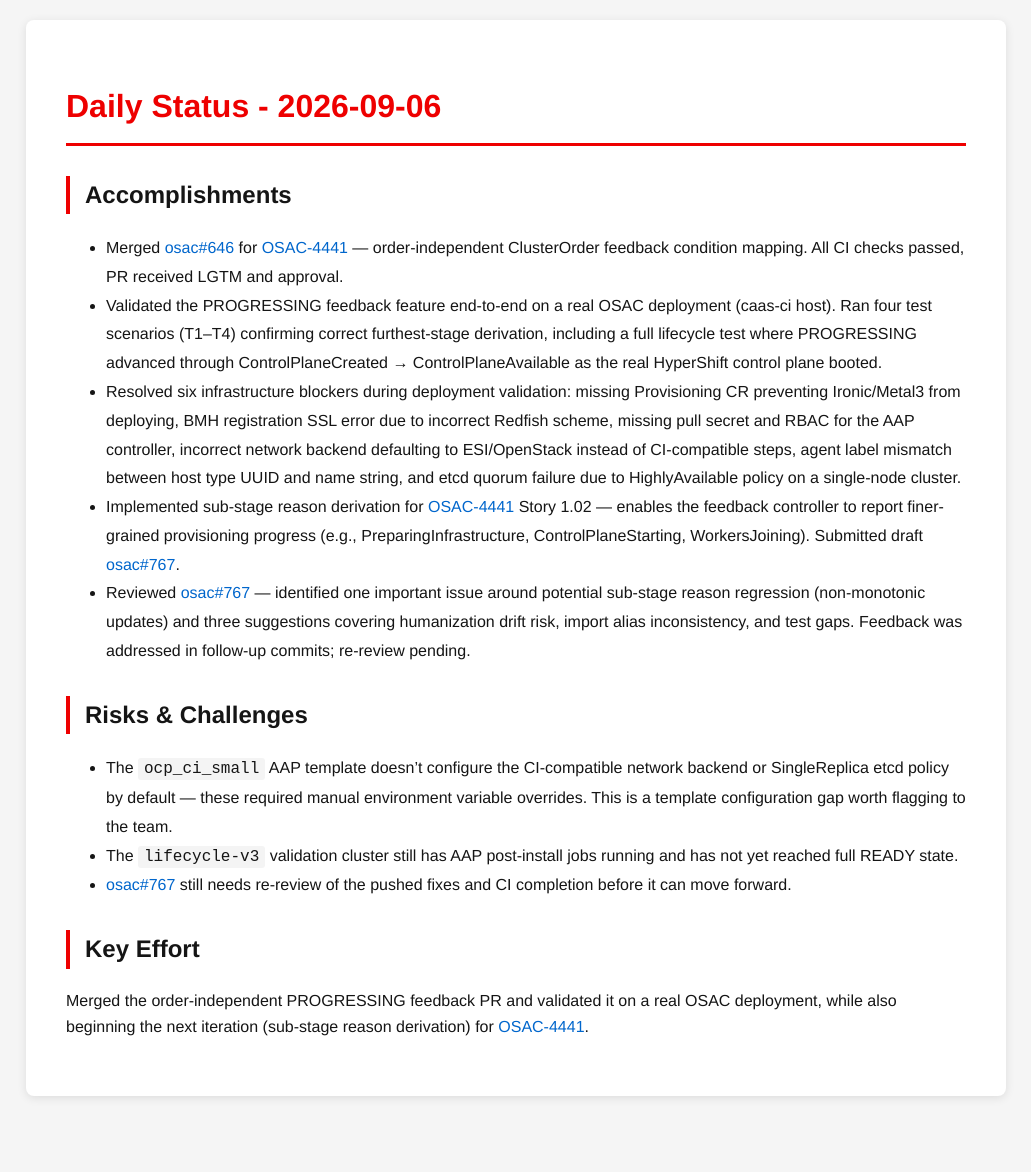
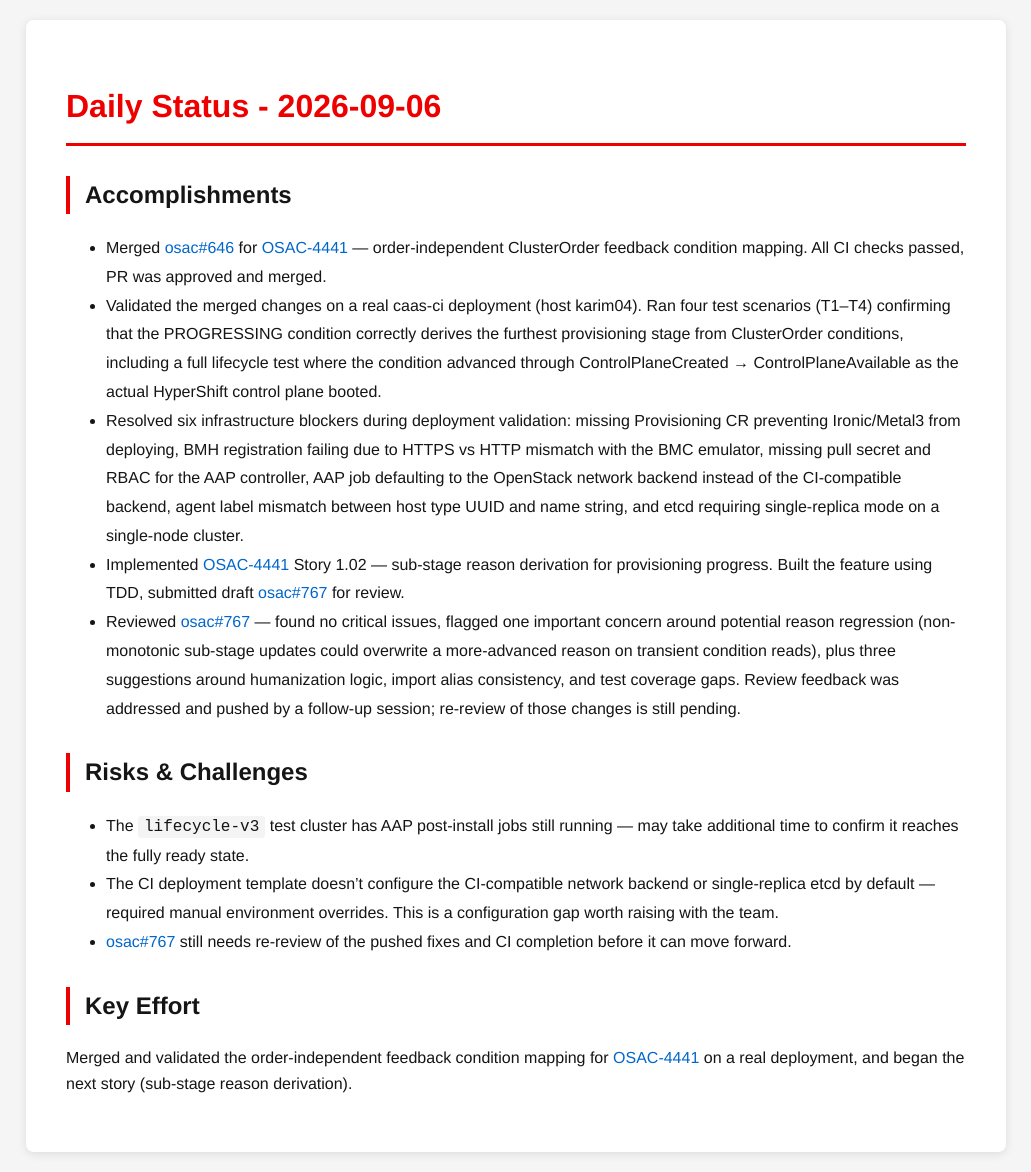
Before and after one commit to tzvatot/daily-status, a Jekyll site: the page built from 2026-09-06.md, in a window 1280 px wide. Shown: the whole page, without its empty margins (124-1155 px from the left). Built offline with Jekyll 4.4.1, drawn with Linux system fonts in a browser that asks for light colours; before the commit the page ends 1116 px from its top, so only the background shows below that.

Commit message:
Daily status update - 2026-09-06

```diff
--- a/2026-09-06.md
+++ b/2026-09-06.md
@@ -7,16 +7,19 @@
 # Daily Status - 2026-09-06
 
 ## Accomplishments
-- Merged [osac#646](https://github.com/osac-project/osac/pull/646) for [OSAC-4441](https://redhat.atlassian.net/browse/OSAC-4441) — order-independent ClusterOrder feedback condition mapping. All CI checks passed, PR received LGTM and approval.
-- Validated the PROGRESSING feedback feature end-to-end on a real OSAC deployment (caas-ci host). Ran four test scenarios (T1–T4) confirming correct furthest-stage derivation, including a full lifecycle test where PROGRESSING advanced through ControlPlaneCreated → ControlPlaneAvailable as the real HyperShift control plane booted.
-- Resolved six infrastructure blockers during deployment validation: missing Provisioning CR preventing Ironic/Metal3 from deploying, BMH registration SSL error due to incorrect Redfish scheme, missing pull secret and RBAC for the AAP controller, incorrect network backend defaulting to ESI/OpenStack instead of CI-compatible steps, agent label mismatch between host type UUID and name string, and etcd quorum failure due to HighlyAvailable policy on a single-node cluster.
-- Implemented sub-stage reason derivation for [OSAC-4441](https://redhat.atlassian.net/browse/OSAC-4441) Story 1.02 — enables the feedback controller to report finer-grained provisioning progress (e.g., PreparingInfrastructure, ControlPlaneStarting, WorkersJoining). Submitted draft [osac#767](https://github.com/osac-project/osac/pull/767).
-- Reviewed [osac#767](https://github.com/osac-project/osac/pull/767) — identified one important issue around potential sub-stage reason regression (non-monotonic updates) and three suggestions covering humanization drift risk, import alias inconsistency, and test gaps. Feedback was addressed in follow-up commits; re-review pending.
+
+- Merged [osac#646](https://github.com/osac-project/osac/pull/646) for [OSAC-4441](https://redhat.atlassian.net/browse/OSAC-4441) — order-independent ClusterOrder feedback condition mapping. All CI checks passed, PR was approved and merged.
+- Validated the merged changes on a real caas-ci deployment (host karim04). Ran four test scenarios (T1–T4) confirming that the PROGRESSING condition correctly derives the furthest provisioning stage from ClusterOrder conditions, including a full lifecycle test where the condition advanced through ControlPlaneCreated → ControlPlaneAvailable as the actual HyperShift control plane booted.
+- Resolved six infrastructure blockers during deployment validation: missing Provisioning CR preventing Ironic/Metal3 from deploying, BMH registration failing due to HTTPS vs HTTP mismatch with the BMC emulator, missing pull secret and RBAC for the AAP controller, AAP job defaulting to the OpenStack network backend instead of the CI-compatible backend, agent label mismatch between host type UUID and name string, and etcd requiring single-replica mode on a single-node cluster.
+- Implemented [OSAC-4441](https://redhat.atlassian.net/browse/OSAC-4441) Story 1.02 — sub-stage reason derivation for provisioning progress. Built the feature using TDD, submitted draft [osac#767](https://github.com/osac-project/osac/pull/767) for review.
+- Reviewed [osac#767](https://github.com/osac-project/osac/pull/767) — found no critical issues, flagged one important concern around potential reason regression (non-monotonic sub-stage updates could overwrite a more-advanced reason on transient condition reads), plus three suggestions around humanization logic, import alias consistency, and test coverage gaps. Review feedback was addressed and pushed by a follow-up session; re-review of those changes is still pending.
 
 ## Risks & Challenges
-- The `ocp_ci_small` AAP template doesn't configure the CI-compatible network backend or SingleReplica etcd policy by default — these required manual environment variable overrides. This is a template configuration gap worth flagging to the team.
-- The `lifecycle-v3` validation cluster still has AAP post-install jobs running and has not yet reached full READY state.
+
+- The `lifecycle-v3` test cluster has AAP post-install jobs still running — may take additional time to confirm it reaches the fully ready state.
+- The CI deployment template doesn't configure the CI-compatible network backend or single-replica etcd by default — required manual environment overrides. This is a configuration gap worth raising with the team.
 - [osac#767](https://github.com/osac-project/osac/pull/767) still needs re-review of the pushed fixes and CI completion before it can move forward.
 
 ## Key Effort
-Merged the order-independent PROGRESSING feedback PR and validated it on a real OSAC deployment, while also beginning the next iteration (sub-stage reason derivation) for [OSAC-4441](https://redhat.atlassian.net/browse/OSAC-4441).
+
+Merged and validated the order-independent feedback condition mapping for [OSAC-4441](https://redhat.atlassian.net/browse/OSAC-4441) on a real deployment, and began the next story (sub-stage reason derivation).
```
